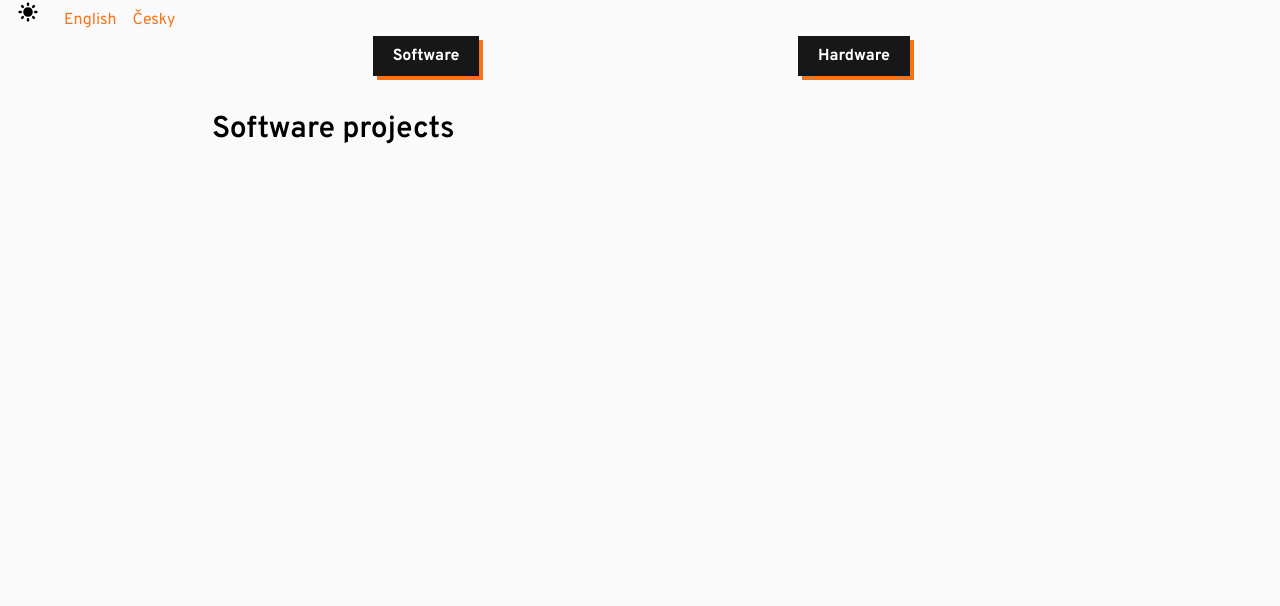
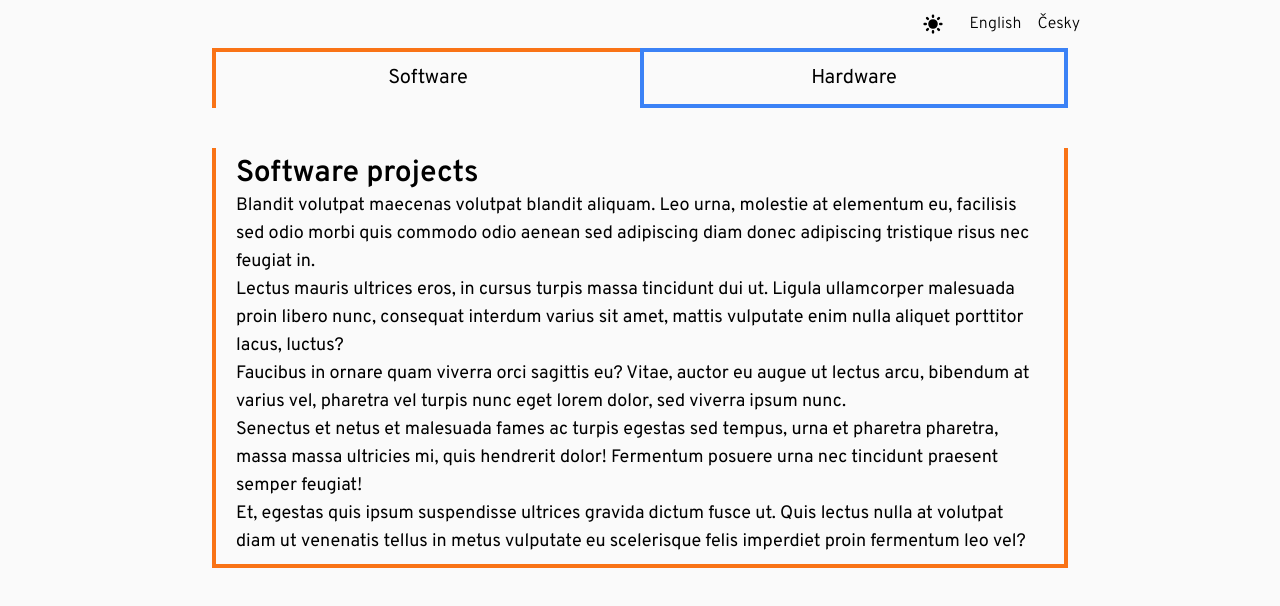
Before and after one commit to Mearsu/My-website, a Nuxt app: page /projects in a window 1280 px wide. Shown: the top 606 px of the page. Built offline with nearby package versions, Linux system fonts and the light colour scheme.

Commit message:
add projects page and lorem ipsum

```diff
--- a/components/HwProjects.vue
+++ b/components/HwProjects.vue
@@ -1,5 +1,20 @@
 <template>
-		<div>
-<h2>Hardware projects</h2>
-		</div>
+	<div>
+		<h2>Hardware projects</h2>
+		<p>
+			Porttitor massa id neque aliquam vestibulum morbi blandit cursus risus, at? Id consectetur purus ut faucibus pulvinar elementum integer enim neque, volutpat ac tincidunt vitae, semper quis lectus nulla at.
+		</p>
+		<p>
+			Id porta nibh venenatis cras sed felis eget velit aliquet sagittis id consectetur purus ut faucibus pulvinar elementum integer enim neque, volutpat ac tincidunt vitae. Elementum integer enim neque, volutpat.
+		</p>
+		<p>
+			Diam ut venenatis tellus in metus vulputate eu scelerisque felis imperdiet. Faucibus scelerisque eleifend donec pretium vulputate sapien nec sagittis aliquam malesuada bibendum arcu vitae elementum curabitur vitae nunc sed.
+		</p>
+		<p>
+			Maecenas ultricies mi eget mauris pharetra et. Risus ultricies tristique nulla aliquet enim tortor, at auctor urna nunc id cursus metus aliquam eleifend mi in nulla posuere sollicitudin aliquam ultrices.
+		</p>
+		<p>
+			Vitae purus faucibus ornare suspendisse sed nisi lacus, sed viverra tellus in hac habitasse platea dictumst vestibulum rhoncus est pellentesque elit ullamcorper dignissim cras! Tempus iaculis urna, id volutpat lacus?
+		</p>
+	</div>
 </template>
--- a/components/SwProjects.vue
+++ b/components/SwProjects.vue
@@ -1,5 +1,20 @@
 <template>
 		<div>
-<h2>Software projects</h2>
+			<h2>Software projects</h2>
+			<p>
+				Blandit volutpat maecenas volutpat blandit aliquam. Leo urna, molestie at elementum eu, facilisis sed odio morbi quis commodo odio aenean sed adipiscing diam donec adipiscing tristique risus nec feugiat in.
+			</p>
+			<p>
+				Lectus mauris ultrices eros, in cursus turpis massa tincidunt dui ut. Ligula ullamcorper malesuada proin libero nunc, consequat interdum varius sit amet, mattis vulputate enim nulla aliquet porttitor lacus, luctus?
+			</p>
+			<p>
+				Faucibus in ornare quam viverra orci sagittis eu? Vitae, auctor eu augue ut lectus arcu, bibendum at varius vel, pharetra vel turpis nunc eget lorem dolor, sed viverra ipsum nunc.
+			</p>
+			<p>
+				Senectus et netus et malesuada fames ac turpis egestas sed tempus, urna et pharetra pharetra, massa massa ultricies mi, quis hendrerit dolor! Fermentum posuere urna nec tincidunt praesent semper feugiat!
+			</p>
+			<p>
+				Et, egestas quis ipsum suspendisse ultrices gravida dictum fusce ut. Quis lectus nulla at volutpat diam ut venenatis tellus in metus vulputate eu scelerisque felis imperdiet proin fermentum leo vel?
+			</p>
 		</div>
 </template>
--- a/pages/projects.vue
+++ b/pages/projects.vue
@@ -1,5 +1,10 @@
 <script>
- export default {
+ export default{
+		 head() {
+				 return {
+						 title: "Projects",
+				 }
+		 },
 		 data: function(){
 				 return{
 						 cat: 'sw',
@@ -9,19 +14,27 @@
 </script>
 <template>
 		<div>
+				<nav class="flex lg:flex-row max-w-4xl mx-auto justify-end py-3 navbar">
 				<ColorSwitch class="inline"/>
 				<LangSwitch />
+				</nav>
 				<div class="section">
 						<div class="multiselector">
-				<div class="btn ">
-				<button  @click="cat = 'sw'">Software</button>
+								<div v-if="cat == 'hw'" class="border-4 min-w-full border-orange-500 text-center py-3">
+										<button @click="cat = 'sw'" class="text-xl">Software</button>
 								</div>
-				<div class="btn ">
-				<button @click="cat = 'hw'">Hardware</button>
+								<div v-else class="border-4 min-w-full border-orange-500 text-center py-3  border-b-0 border-r-0">
+										<button @click="cat = 'sw'" class="text-xl">Software</button>
+								</div>
+								<div v-if="cat == 'hw'" class="border-4 min-w-full border-blue-500 text-center py-3 border-b-0 border-l-0">
+										<button @click="cat = 'hw'" class="text-xl">Hardware</button>
+								</div>
+								<div v-else class="border-4 min-w-full border-blue-500 text-center py-3">
+										<button @click="cat = 'hw'" class="text-xl">Hardware</button>
 								</div>
 						</div>
-			<HwProjects v-if="cat == 'hw'"/>
-			<SwProjects v-else/>
+						<HwProjects class="no-anim border-4 px-5 py-2 m-0 border-blue-500 border-t-0" v-if="cat == 'hw'"/>
+						<SwProjects class="no-anim border-4 px-5 py-2 m-0 border-orange-500 border-t-0" v-else/>
 				</div>
 
 		</div>
```
Lines whose indentation alone changed are shown as unchanged.
